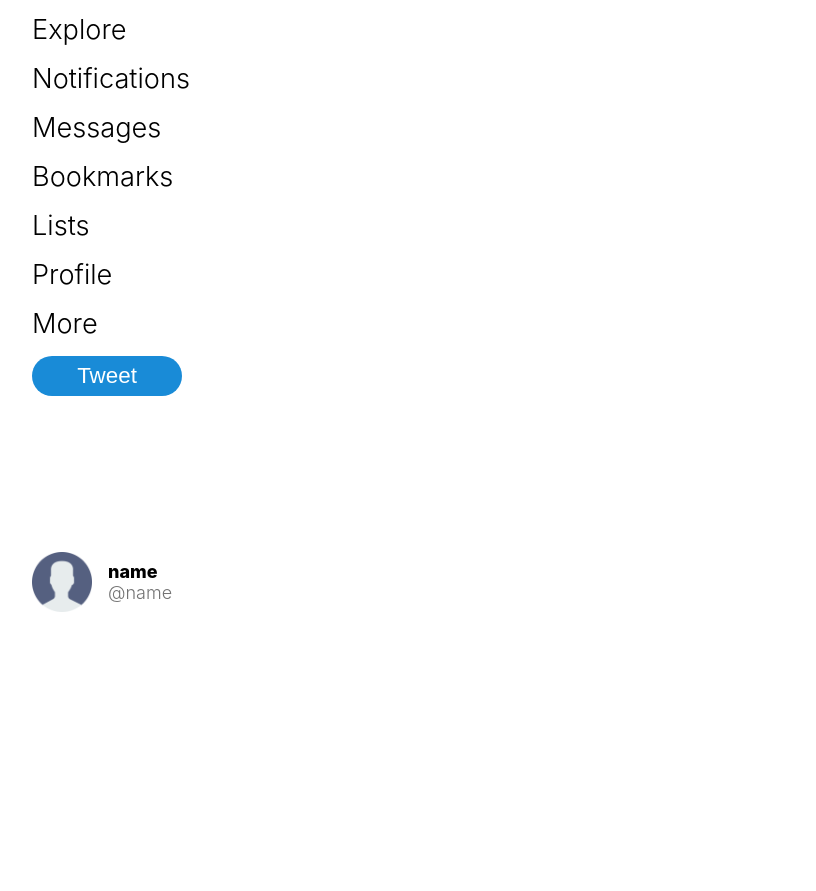
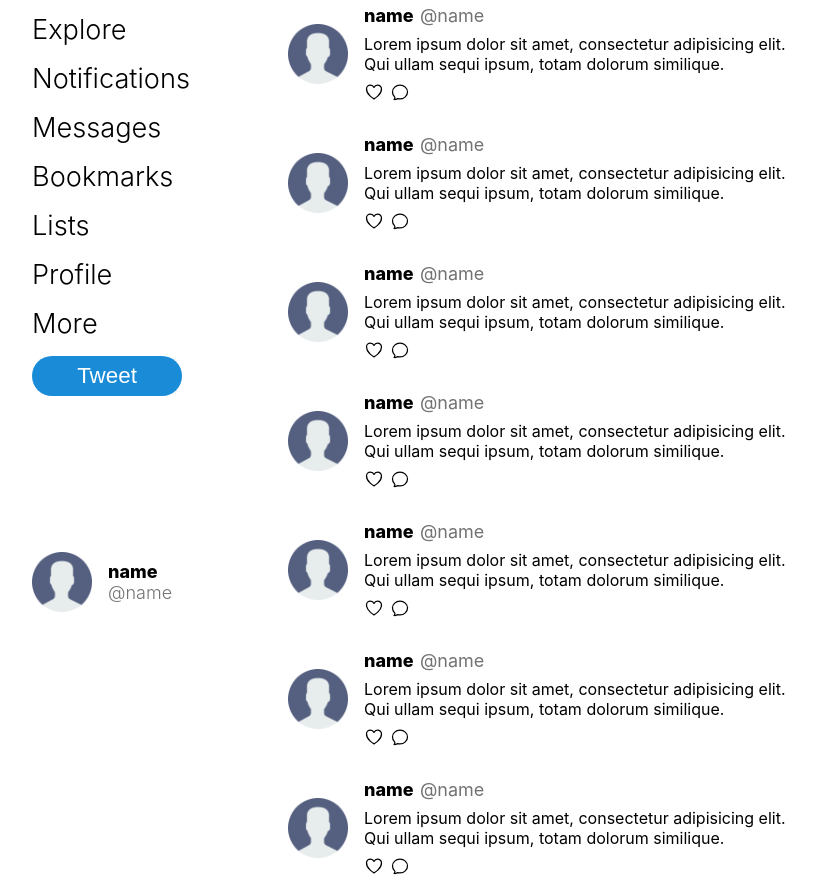
Before and after one commit to AleksandrukZakhar/twitter, a React app: page / in a window 1280 px wide. Shown: the part 156-1047 px from the top of the page, without its empty margins (224-1040 px from the left). Before the commit the page ends 800 px from the top, so only its background shows below. Built offline with nearby package versions, Linux system fonts and the light colour scheme.

Commit message:
Add posts

```diff
--- a/src/components/App.js
+++ b/src/components/App.js
@@ -1,9 +1,11 @@
 import Sidebar from "./Sidebar.js";
+import Posts from "./Posts.js";
 
 const App = () => {
     return (
-        <div className="App">
+        <div className="app">
             <Sidebar />
+            <Posts />
         </div>
     );
 };
--- /dev/null
+++ b/src/components/Post.js
@@ -0,0 +1,50 @@
+import User from "../assets/user.png";
+
+const Post = ({ profileName, profileUserName, text }) => {
+    return (
+        <div className="post-container">
+            <img src={User} alt="" />
+            <div>
+                <div>
+                    <p>{profileName}</p>
+                    <p>{profileUserName}</p>
+                </div>
+                <p>{text}</p>
+                <div className="toolbar">
+                    <svg
+                        xmlns="http://www.w3.org/2000/svg"
+                        fill="none"
+                        viewBox="0 0 24 24"
+                        strokeWidth={1.5}
+                        stroke="currentColor"
+                        width="20px"
+                        height="20px"
+                    >
+                        <path
+                            strokeLinecap="round"
+                            strokeLinejoin="round"
+                            d="M21 8.25c0-2.485-2.099-4.5-4.688-4.5-1.935 0-3.597 1.126-4.312 2.733-.715-1.607-2.377-2.733-4.313-2.733C5.1 3.75 3 5.765 3 8.25c0 7.22 9 12 9 12s9-4.78 9-12z"
+                        />
+                    </svg>
+                    <svg
+                        xmlns="http://www.w3.org/2000/svg"
+                        fill="none"
+                        viewBox="0 0 24 24"
+                        strokeWidth={1.5}
+                        stroke="currentColor"
+                        width="20px"
+                        height="20px"
+                    >
+                        <path
+                            strokeLinecap="round"
+                            strokeLinejoin="round"
+                            d="M12 20.25c4.97 0 9-3.694 9-8.25s-4.03-8.25-9-8.25S3 7.444 3 12c0 2.104.859 4.023 2.273 5.48.432.447.74 1.04.586 1.641a4.483 4.483 0 01-.923 1.785A5.969 5.969 0 006 21c1.282 0 2.47-.402 3.445-1.087.81.22 1.668.337 2.555.337z"
+                        />
+                    </svg>
+                </div>
+            </div>
+        </div>
+    );
+};
+
+export default Post;
--- /dev/null
+++ b/src/components/Posts.js
@@ -0,0 +1,122 @@
+import Post from "./Post.js";
+
+const Posts = () => {
+    return (
+        <div className="posts-container">
+            <Post
+                profileName={"name"}
+                profileUserName={"@name"}
+                text={
+                    "Lorem ipsum dolor sit amet, consectetur adipisicing elit. Qui ullam sequi ipsum, totam dolorum similique."
+                }
+            />
+            <Post
+                profileName={"name"}
+                profileUserName={"@name"}
+                text={
+                    "Lorem ipsum dolor sit amet, consectetur adipisicing elit. Qui ullam sequi ipsum, totam dolorum similique."
+                }
+            />
+            <Post
+                profileName={"name"}
+                profileUserName={"@name"}
+                text={
+                    "Lorem ipsum dolor sit amet, consectetur adipisicing elit. Qui ullam sequi ipsum, totam dolorum similique."
+                }
+            />
+            <Post
+                profileName={"name"}
+                profileUserName={"@name"}
+                text={
+                    "Lorem ipsum dolor sit amet, consectetur adipisicing elit. Qui ullam sequi ipsum, totam dolorum similique."
+                }
+            />
+            <Post
+                profileName={"name"}
+                profileUserName={"@name"}
+                text={
+                    "Lorem ipsum dolor sit amet, consectetur adipisicing elit. Qui ullam sequi ipsum, totam dolorum similique."
+                }
+            />
+            <Post
+                profileName={"name"}
+                profileUserName={"@name"}
+                text={
+                    "Lorem ipsum dolor sit amet, consectetur adipisicing elit. Qui ullam sequi ipsum, totam dolorum similique."
+                }
+            />
+            <Post
+                profileName={"name"}
+                profileUserName={"@name"}
+                text={
+                    "Lorem ipsum dolor sit amet, consectetur adipisicing elit. Qui ullam sequi ipsum, totam dolorum similique."
+                }
+            />
+            <Post
+                profileName={"name"}
+                profileUserName={"@name"}
+                text={
+                    "Lorem ipsum dolor sit amet, consectetur adipisicing elit. Qui ullam sequi ipsum, totam dolorum similique."
+                }
+            />
+            <Post
+                profileName={"name"}
+                profileUserName={"@name"}
+                text={
+                    "Lorem ipsum dolor sit amet, consectetur adipisicing elit. Qui ullam sequi ipsum, totam dolorum similique."
+                }
+            />
+            <Post
+                profileName={"name"}
+                profileUserName={"@name"}
+                text={
+                    "Lorem ipsum dolor sit amet, consectetur adipisicing elit. Qui ullam sequi ipsum, totam dolorum similique."
+                }
+            />
+            <Post
+                profileName={"name"}
+                profileUserName={"@name"}
+                text={
+                    "Lorem ipsum dolor sit amet, consectetur adipisicing elit. Qui ullam sequi ipsum, totam dolorum similique."
+                }
+            />
+            <Post
+                profileName={"name"}
+                profileUserName={"@name"}
+                text={
+                    "Lorem ipsum dolor sit amet, consectetur adipisicing elit. Qui ullam sequi ipsum, totam dolorum similique."
+                }
+            />
+            <Post
+                profileName={"name"}
+                profileUserName={"@name"}
+                text={
+                    "Lorem ipsum dolor sit amet, consectetur adipisicing elit. Qui ullam sequi ipsum, totam dolorum similique."
+                }
+            />
+            <Post
+                profileName={"name"}
+                profileUserName={"@name"}
+                text={
+                    "Lorem ipsum dolor sit amet, consectetur adipisicing elit. Qui ullam sequi ipsum, totam dolorum similique."
+                }
+            />
+            <Post
+                profileName={"name"}
+                profileUserName={"@name"}
+                text={
+                    "Lorem ipsum dolor sit amet, consectetur adipisicing elit. Qui ullam sequi ipsum, totam dolorum similique."
+                }
+            />
+            <Post
+                profileName={"name"}
+                profileUserName={"@name"}
+                text={
+                    "Lorem ipsum dolor sit amet, consectetur adipisicing elit. Qui ullam sequi ipsum, totam dolorum similique."
+                }
+            />
+        </div>
+    );
+};
+
+export default Posts;
--- a/src/index.scss
+++ b/src/index.scss
@@ -32,13 +32,18 @@ body {
     -moz-osx-font-smoothing: grayscale;
 }
 
+.app {
+    display: grid;
+    grid-template-columns: repeat(2, 1fr);
+}
+
 .sidebar-container {
     @include flex(column, flex-start, flex-start);
 
-    width: 20%;
+    width: 20vw;
     height: 100vh;
+    padding-top: 4rem;
     gap: 1rem;
-    padding-top: 4rem;
     font-size: 1.7rem;
     font-weight: 300;
 
@@ -91,3 +96,43 @@ body {
         }
     }
 }
+
+.posts-container {
+    @include flex(column, center, center);
+
+    width: 40vw;
+    padding: 2rem 0;
+    gap: 2rem;
+}
+
+.post-container {
+    @include flex(row, center, center);
+
+    gap: 1rem;
+
+    img {
+        width: 60px;
+        height: 60px;
+    }
+
+    div {
+        @include flex(column, center, flex-start);
+
+        gap: 0.5rem;
+
+        div {
+            @include flex(row, center, center);
+
+            gap: 0.4rem;
+            font-size: 18px;
+
+            p:first-child {
+                font-weight: 800;
+            }
+
+            p:last-child {
+                color: $grey-primary;
+            }
+        }
+    }
+}
```
Also changed, not shown: public/index.html (indentation only).
